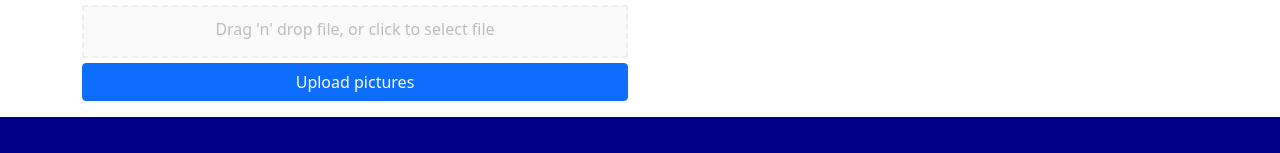
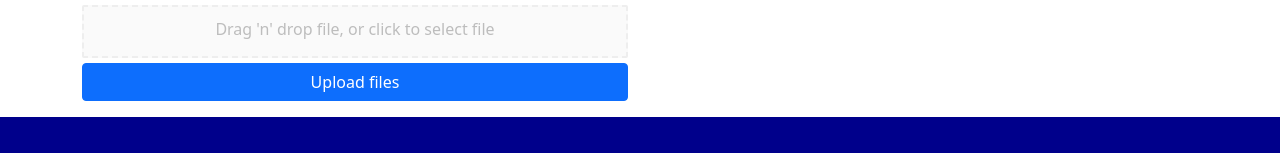
Before and after one commit to tonivuc/demoproject, a React (Create React App) app in the folder frontend/: page /documents-upload in a window 1280 px wide. Shown: the part 387-540 px from the top of the page. Built offline with nearby package versions, Linux system fonts and the light colour scheme.

Commit message:
Working file upload

```diff
--- a/frontend/src/components/basicDropzone.jsx
+++ b/frontend/src/components/basicDropzone.jsx
@@ -40,7 +40,7 @@ function BasicDropzone({ onDrop, inputNr, prompt }) {
   } = useDropzone({
     onDrop,
     maxFiles: 1,
-    accept: { "image/*": [] },
+    accept: { "*": [] },
     getFilesFromEvent: (event) => myCustomFileGetter(event),
   });
 
--- a/frontend/src/components/dynamicFileUploadForm.jsx
+++ b/frontend/src/components/dynamicFileUploadForm.jsx
@@ -14,21 +14,21 @@ const DynamicFileUploadForm = (props) => {
     { prompt: "Signed equipment agreement", required: true },
   ]);
 
-  const [selectedFiles, setSelectedFiles] = useState([]);
+  const [selectedFiles, setSelectedFiles] = useState(new Map());
   const [uploadedFiles, setUploadedFiles] = useState([]);
 
   const updateSelectedFile = (fileInputNr, selectedFile) => {
     setSelectedFiles((selectedFiles) => {
-      const newSelectedFiles = [...selectedFiles];
-      newSelectedFiles[fileInputNr] = selectedFile;
-      return newSelectedFiles;
+      var map = new Map(selectedFiles);
+      map.set(fileInputNr, selectedFile);
+      return map;
     });
   };
 
   const onFileUpload = () => {
     const formData = new FormData();
 
-    selectedFiles.map((selectedFile) => {
+    getArrayFromMap(selectedFiles).map((selectedFile) => {
       formData.append("myFile", selectedFile, selectedFile.name);
     });
     setUploadedFiles(selectedFiles);
@@ -69,7 +69,7 @@ const DynamicFileUploadForm = (props) => {
               inputNr={index}
               onDrop={onDrop}
             />
-            <UploadedFile file={selectedFiles[index]} />
+            <UploadedFile file={selectedFiles.get(index)} />
           </div>
         ))}
         {optionalInputsProps?.length ? <h3>Optional documents</h3> : null}
@@ -80,21 +80,25 @@ const DynamicFileUploadForm = (props) => {
               inputNr={inputProps.length + index}
               onDrop={onDrop}
             />
-            <UploadedFile file={selectedFiles[inputProps.length + index]} />
+            <UploadedFile file={selectedFiles.get(inputProps.length + index)} />
           </div>
         ))}
-        <Button onClick={onFileUpload}>Upload pictures</Button>
-        {uploadedFiles.map((uploadedFile) => {
+        <Button onClick={onFileUpload}>Upload files</Button>
+        {/* {getArrayFromMap(uploadedFiles).map((uploadedFile) => {
           return (
             <div key={uniqid() + uploadedFile.name}>
               <p>{uploadedFile.name}</p>
               <img src={provideImgSrc(uploadedFile)}></img>
             </div>
           );
-        })}
+        })} */}
       </Stack>
     </Form>
   );
+};
+
+const getArrayFromMap = (map) => {
+  return Array.from(map.values());
 };
 
 const UploadedFile = ({ file }) => {
```
